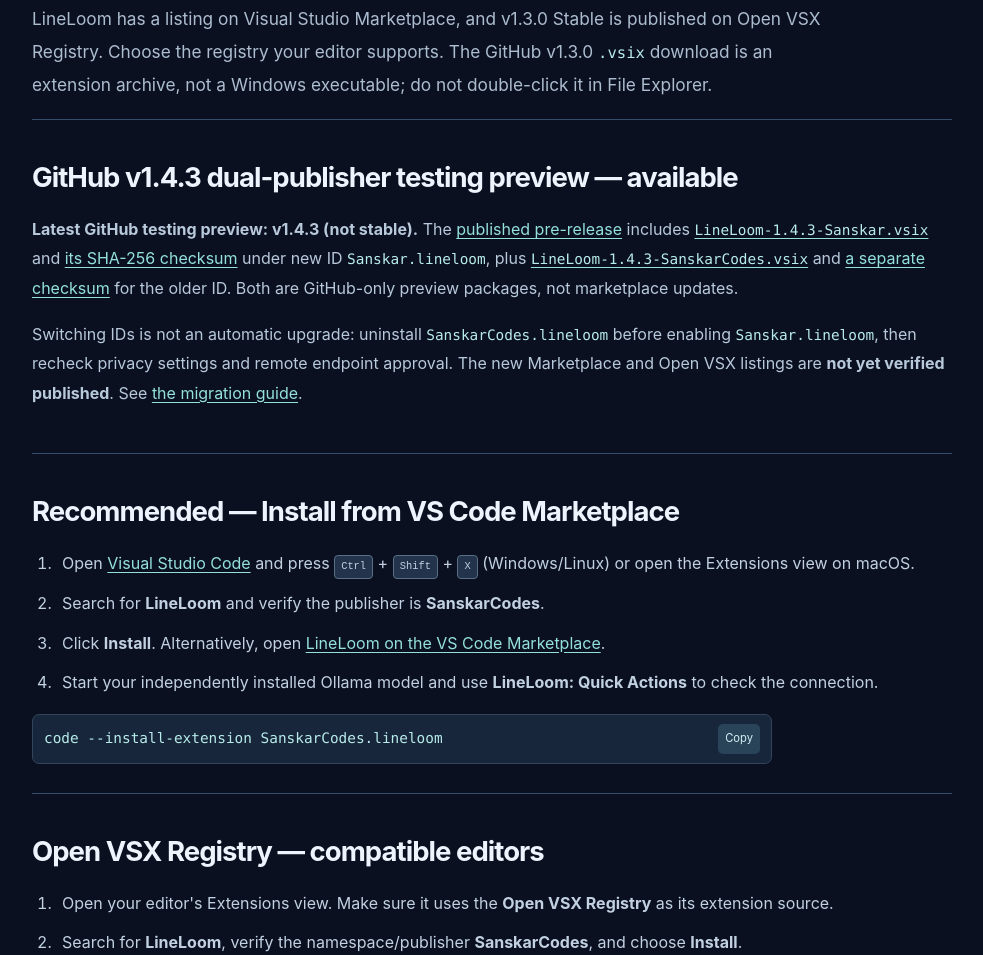
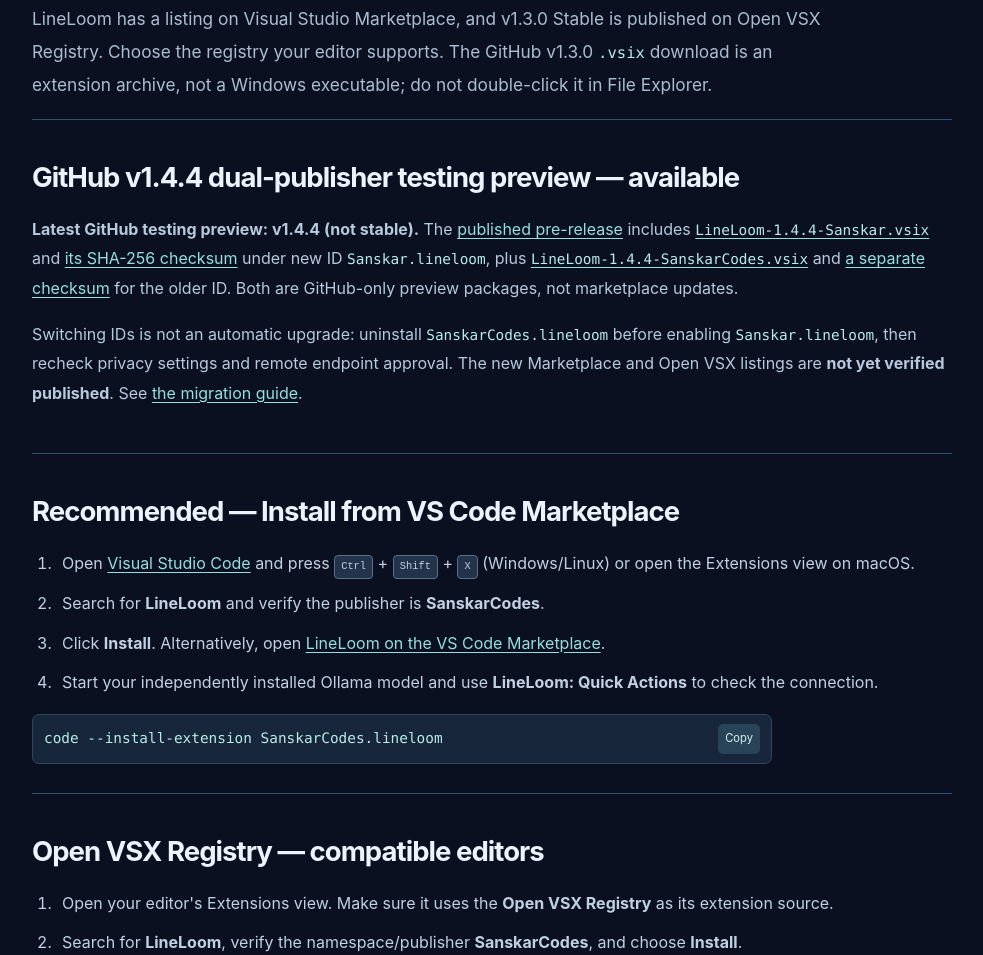
Before and after one commit to sanskarIN/LineLoom, a website: page site/install.html in a window 1280 px wide. Shown: the part 874-1829 px from the top of the page, without its empty margins (148-1131 px from the left). Drawn offline with Linux system fonts and the light colour scheme.

Commit message:
docs(release): sync published v1.4.4 preview links and migration caution

```diff
--- a/site/install.html
+++ b/site/install.html
@@ -24,8 +24,8 @@
     <p class="doc-intro"><strong>Earlier GitHub testing preview: v1.4.2 (not stable).</strong> <a href="https://github.com/sanskarIN/LineLoom/releases/tag/v1.4.2">View the verified pre-release</a>, download <a href="https://github.com/sanskarIN/LineLoom/releases/download/v1.4.2/LineLoom-1.4.2.vsix"><code>LineLoom-1.4.2.vsix</code></a> and <a href="https://github.com/sanskarIN/LineLoom/releases/download/v1.4.2/LineLoom-1.4.2.sha256">SHA-256 checksum</a>. This testing preview adds optional HTML/CSS/Lua autocomplete, explicit local LineLoom Code FIM routing, checked local adapter receipts and v4 synthetic benchmark validation. Earlier v1.4.1 support tools remain included. No trained model weights are included. Genuine preview-channel VSIX, checksum, mocked editor tests and stable-to-preview upgrade passed; real-model and physical desktop/screen-reader QA remain <strong>NOT RUN</strong>. For a conservative setup, keep v1.3.0 stable. GitHub previews do not automatically update Marketplace, Open VSX or npm.</p>
     <p class="doc-intro">LineLoom has a listing on <a href="https://marketplace.visualstudio.com/items?itemName=SanskarCodes.lineloom">Visual Studio Marketplace</a>, and v1.3.0 Stable is published on <a href="https://open-vsx.org/extension/SanskarCodes/lineloom">Open VSX Registry</a>. Choose the registry your editor supports. The GitHub v1.3.0 <code>.vsix</code> download is an extension archive, not a Windows executable; do not double-click it in File Explorer.</p>
     <section class="doc-block" id="publisher-migration">
-      <h2>GitHub v1.4.3 dual-publisher testing preview — available</h2>
-      <p><strong>Latest GitHub testing preview: v1.4.3 (not stable).</strong> The <a href="https://github.com/sanskarIN/LineLoom/releases/tag/v1.4.3">published pre-release</a> includes <a href="https://github.com/sanskarIN/LineLoom/releases/download/v1.4.3/LineLoom-1.4.3-Sanskar.vsix"><code>LineLoom-1.4.3-Sanskar.vsix</code></a> and <a href="https://github.com/sanskarIN/LineLoom/releases/download/v1.4.3/LineLoom-1.4.3-Sanskar.sha256">its SHA-256 checksum</a> under new ID <code>Sanskar.lineloom</code>, plus <a href="https://github.com/sanskarIN/LineLoom/releases/download/v1.4.3/LineLoom-1.4.3-SanskarCodes.vsix"><code>LineLoom-1.4.3-SanskarCodes.vsix</code></a> and <a href="https://github.com/sanskarIN/LineLoom/releases/download/v1.4.3/LineLoom-1.4.3-SanskarCodes.sha256">a separate checksum</a> for the older ID. Both are GitHub-only preview packages, not marketplace updates.</p>
+      <h2>GitHub v1.4.4 dual-publisher testing preview — available</h2>
+      <p><strong>Latest GitHub testing preview: v1.4.4 (not stable).</strong> The <a href="https://github.com/sanskarIN/LineLoom/releases/tag/v1.4.4">published pre-release</a> includes <a href="https://github.com/sanskarIN/LineLoom/releases/download/v1.4.4/LineLoom-1.4.4-Sanskar.vsix"><code>LineLoom-1.4.4-Sanskar.vsix</code></a> and <a href="https://github.com/sanskarIN/LineLoom/releases/download/v1.4.4/LineLoom-1.4.4-Sanskar.sha256">its SHA-256 checksum</a> under new ID <code>Sanskar.lineloom</code>, plus <a href="https://github.com/sanskarIN/LineLoom/releases/download/v1.4.4/LineLoom-1.4.4-SanskarCodes.vsix"><code>LineLoom-1.4.4-SanskarCodes.vsix</code></a> and <a href="https://github.com/sanskarIN/LineLoom/releases/download/v1.4.4/LineLoom-1.4.4-SanskarCodes.sha256">a separate checksum</a> for the older ID. Both are GitHub-only preview packages, not marketplace updates.</p>
       <p>Switching IDs is not an automatic upgrade: uninstall <code>SanskarCodes.lineloom</code> before enabling <code>Sanskar.lineloom</code>, then recheck privacy settings and remote endpoint approval. The new Marketplace and Open VSX listings are <strong>not yet verified published</strong>. See <a href="./publisher-migration.html">the migration guide</a>.</p>
     </section>
     <section class="doc-block" id="marketplace">
```
